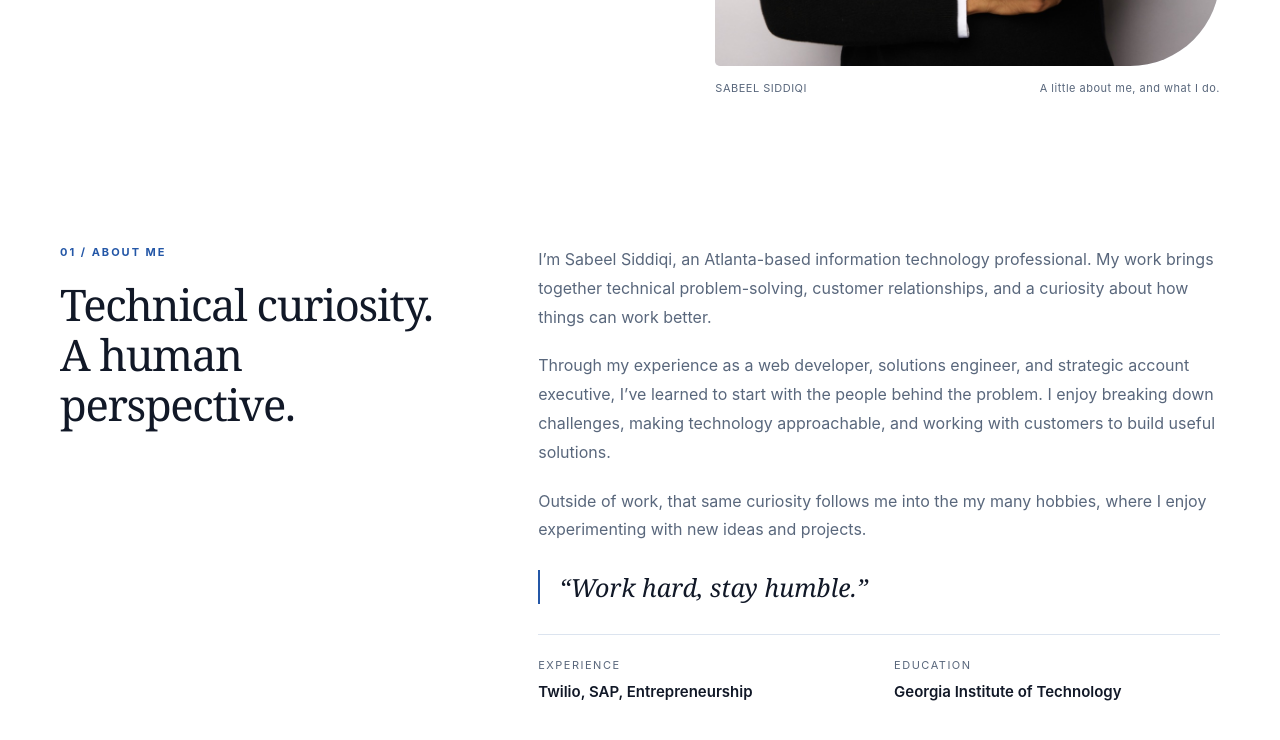
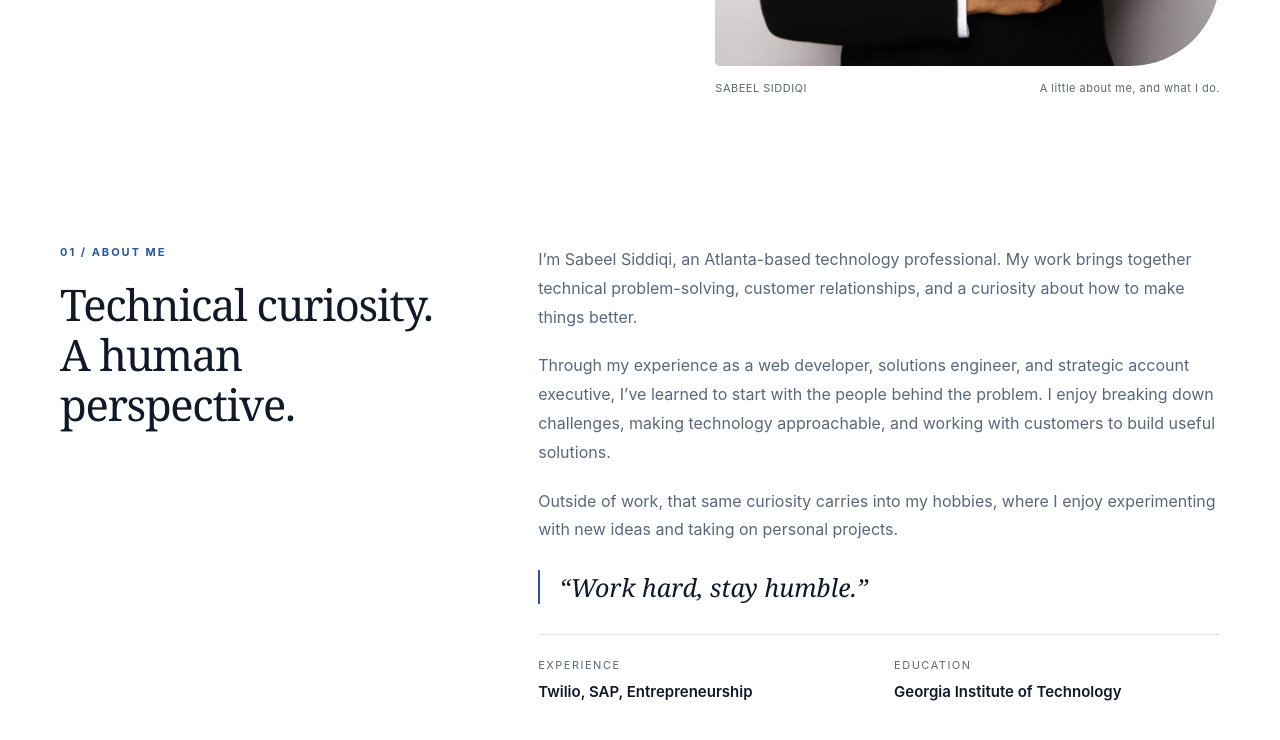
Before and after one commit to sabeelsiddiqi/sabeelio, a plain HTML site: page index.html in a window 1280 px wide. Shown: the part 634-1374 px from the top of the page. Drawn offline with Linux system fonts and the light colour scheme.

Commit message:
Refine about section copy

```diff
--- a/index.html
+++ b/index.html
@@ -93,9 +93,9 @@
     <section id="about" class="about" aria-labelledby="about-title">
       <div><p class="label">01 / About me</p><h2 id="about-title">Technical curiosity.<br>A human perspective.</h2></div>
       <div>
-        <p>I’m Sabeel Siddiqi, an Atlanta-based information technology professional. My work brings together technical problem-solving, customer relationships, and a curiosity about how things can work better.</p>
+        <p>I’m Sabeel Siddiqi, an Atlanta-based technology professional. My work brings together technical problem-solving, customer relationships, and a curiosity about how to make things better.</p>
         <p>Through my experience as a web developer, solutions engineer, and strategic account executive, I’ve learned to start with the people behind the problem. I enjoy breaking down challenges, making technology approachable, and working with customers to build useful solutions.</p>
-        <p>Outside of work, that same curiosity follows me into the my many hobbies, where I enjoy experimenting with new ideas and projects.</p>
+        <p>Outside of work, that same curiosity carries into my hobbies, where I enjoy experimenting with new ideas and taking on personal projects.</p>
         <div class="philosophy">“Work hard, stay humble.”</div>
         <div class="background"><div><span>Experience</span><strong>Twilio, SAP, Entrepreneurship</strong></div><div><span>Education</span><strong>Georgia Institute of Technology</strong></div></div>
       </div>
```
